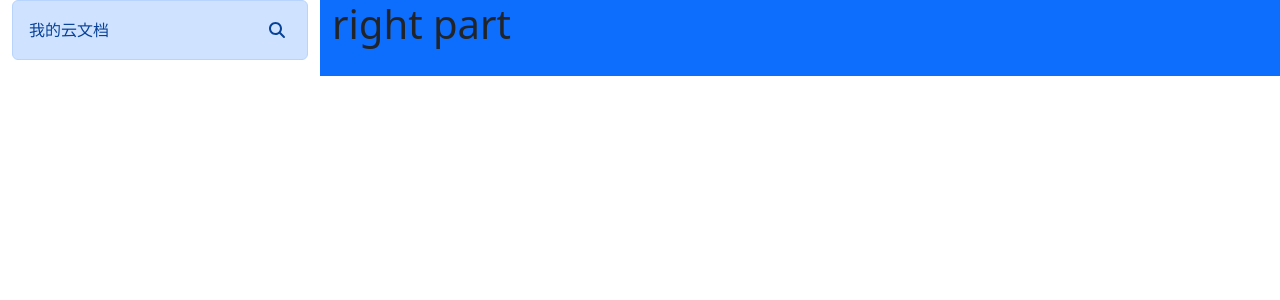
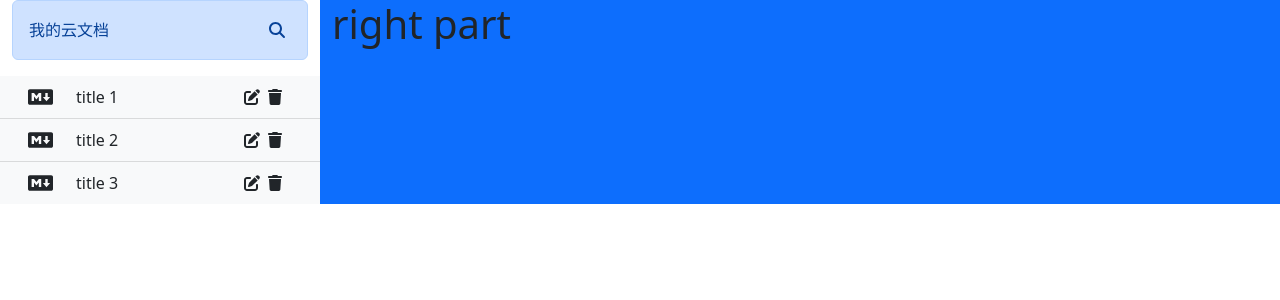
Before and after one commit to Poem7200/markdown, a React (Create React App) app: page / in a window 1280 px wide. Shown: the top 300 px of the page. Built offline with nearby package versions, Linux system fonts and the light colour scheme.

Commit message:
feat: file list init

```diff
--- a/package.json
+++ b/package.json
@@ -5,6 +5,7 @@
   "main": "main.js",
   "dependencies": {
     "@fortawesome/fontawesome-svg-core": "^6.2.0",
+    "@fortawesome/free-brands-svg-icons": "^6.2.0",
     "@fortawesome/free-solid-svg-icons": "^6.2.0",
     "@fortawesome/react-fontawesome": "^0.2.0",
     "@testing-library/jest-dom": "^5.16.5",
--- a/src/App.tsx
+++ b/src/App.tsx
@@ -1,5 +1,7 @@
 import React from 'react';
 import FileSearch from './components/FileSearch';
+import FileList from './components/FileList';
+import { defaultFiles } from './utils/defaultFiles';
 import 'bootstrap/dist/css/bootstrap.min.css'
 import './App.css'
 
@@ -9,6 +11,7 @@
       <div className='row'>
         <div className='col-3 left-panel'>
           <FileSearch title='我的云文档' onFileSearch={() => {}} />
+          <FileList files={defaultFiles} />
         </div>
         <div className='col-9 bg-primary right-panel'>
           <h1>right part</h1>
--- /dev/null
+++ b/src/components/FileList.tsx
@@ -0,0 +1,37 @@
+import React, { FC } from "react";
+import { FileItem } from '../utils/defaultFiles'
+import { FontAwesomeIcon } from '@fortawesome/react-fontawesome';
+import { faEdit, faTrash } from '@fortawesome/free-solid-svg-icons';
+import { faMarkdown } from '@fortawesome/free-brands-svg-icons';
+
+interface FileListProps {
+  files: FileItem[];
+  onFileClick?: () => void;
+  onSaveEdit?: () => void;
+  onFileDelete?: () => void;
+}
+
+const FileList: FC<FileListProps> = (props: FileListProps) => {
+  const { files } = props;
+
+  return (
+    <ul className="list-group list-group-flush file-list">
+      {
+        files.map((file) => <li className="row list-group-item bg-light d-flex align-items-center file-item" key={file.id}>
+          <span className="col-2">
+            <FontAwesomeIcon icon={faMarkdown} size='lg' />
+          </span>
+          <span className="col-7">{file.title}</span>
+          <button className="icon-button col-1" type="button" onClick={() => {}}>
+            <FontAwesomeIcon title='编辑' icon={faEdit} />
+          </button>
+          <button className="icon-button col-1" type="button" onClick={() => {}}>
+            <FontAwesomeIcon title='删除' icon={faTrash} />
+          </button>
+        </li>)
+      }
+    </ul>
+  )
+}
+
+export default FileList
--- /dev/null
+++ b/src/utils/defaultFiles.ts
@@ -0,0 +1,27 @@
+export type FileItem = {
+  id: string;
+  title: string;
+  body: string;
+  createdAt: number;
+}
+
+export const defaultFiles: FileItem[] = [
+  {
+    id: '1',
+    title: 'title 1',
+    body: 'this is body 1',
+    createdAt: 1695100695
+  },
+  {
+    id: '2',
+    title: 'title 2',
+    body: 'this is body 2',
+    createdAt: 1695102358
+  },
+  {
+    id: '3',
+    title: 'title 3',
+    body: 'this is body 3',
+    createdAt: 1695546358
+  }
+]
```
Also changed, not shown: 1 other file (tests, documents, lock files or other folders).
